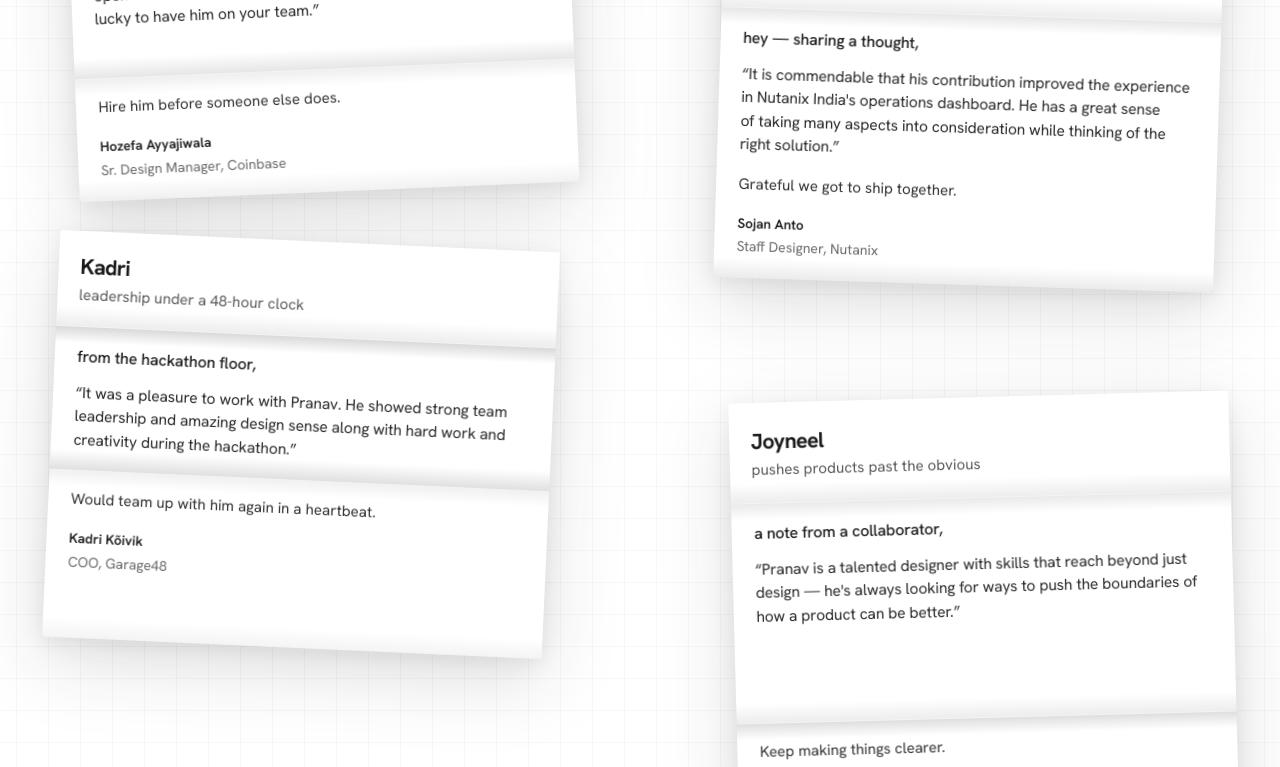
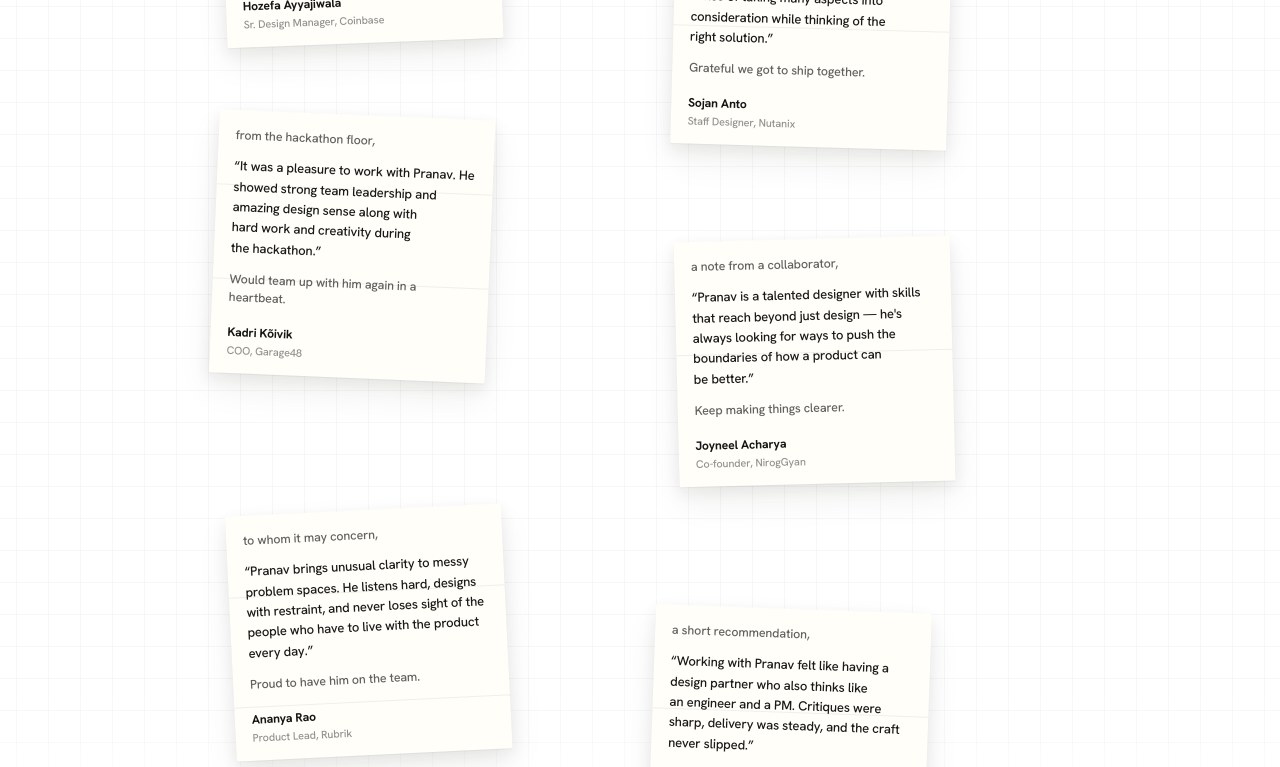
Before and after one commit to designernoob/cursorportfolio, a React (Vite) app: page / in a window 1280 px wide. Shown: the part 6440-7207 px from the top of the page. Built offline with nearby package versions, Linux system fonts and the light colour scheme; the HTML template or start-up script is replaced by a standard one.

Commit message:
Simplify testimonial letters to lettermonials-style sheets
Replace 3D fold panels with compact paper letters that size to
content, keep soft crease lines, and put name + designation at
the bottom.

Co-authored-by: pranavvmitan <designernoob@users.noreply.github.com>

```diff
--- a/src/components/Testimonials.tsx
+++ b/src/components/Testimonials.tsx
@@ -1,206 +1,26 @@
-import { useMemo, useState, type CSSProperties, type ReactNode } from "react";
-import { motion, useReducedMotion } from "framer-motion";
+import { useMemo, useState, type CSSProperties } from "react";
+import { AnimatePresence, motion, useReducedMotion } from "framer-motion";
 import { testimonials, type Testimonial } from "../content";
 import { Reveal } from "./Reveal";
 
 const EASE: [number, number, number, number] = [0.22, 1, 0.36, 1];
 
-type FoldSpec = {
-  /** Minimum panel height in px — irregular on purpose */
-  minH: number;
-  /** Crease shadow strength 0–1 */
-  shade: number;
-};
-
 type LetterLayout = {
   rotate: number;
   x: string;
   y: string;
-  /** Closed-face height */
-  face: number;
-  /** 1–2 body folds with uneven sizes (never equal thirds) */
-  folds: readonly FoldSpec[];
+  /** Soft crease positions as % of letter height — uneven per card */
+  creases: readonly number[];
 };
 
-/**
- * Each letter gets its own fold recipe — fewer creases, uneven spacing —
- * so nothing lines up like a stacked card system.
- */
 const LETTER_LAYOUT: readonly LetterLayout[] = [
-  {
-    rotate: -2.4,
-    x: "-2%",
-    y: "0rem",
-    face: 92,
-    folds: [
-      { minH: 196, shade: 0.11 },
-      { minH: 108, shade: 0.06 },
-    ],
-  },
-  {
-    rotate: 1.8,
-    x: "4%",
-    y: "3.5rem",
-    face: 108,
-    folds: [{ minH: 248, shade: 0.09 }],
-  },
-  {
-    rotate: 2.6,
-    x: "-6%",
-    y: "-1.25rem",
-    face: 86,
-    folds: [
-      { minH: 132, shade: 0.14 },
-      { minH: 168, shade: 0.05 },
-    ],
-  },
-  {
-    rotate: -1.5,
-    x: "7%",
-    y: "2rem",
-    face: 100,
-    folds: [
-      { minH: 220, shade: 0.08 },
-      { minH: 96, shade: 0.12 },
-    ],
-  },
-  {
-    rotate: -3.1,
-    x: "1%",
-    y: "0.5rem",
-    face: 114,
-    folds: [{ minH: 268, shade: 0.1 }],
-  },
-  {
-    rotate: 2.2,
-    x: "-3%",
-    y: "4rem",
-    face: 90,
-    folds: [
-      { minH: 154, shade: 0.07 },
-      { minH: 142, shade: 0.13 },
-    ],
-  },
+  { rotate: -2.2, x: "-2%", y: "0rem", creases: [38, 72] },
+  { rotate: 1.6, x: "5%", y: "3.25rem", creases: [55] },
+  { rotate: 2.4, x: "-5%", y: "-1rem", creases: [28, 64] },
+  { rotate: -1.4, x: "6%", y: "2.25rem", creases: [46] },
+  { rotate: -2.8, x: "1%", y: "0.75rem", creases: [33, 78] },
+  { rotate: 2.0, x: "-3%", y: "3.75rem", creases: [42, 68] },
 ];
-
-function FoldPanel({
-  children,
-  className = "",
-  delay = 0,
-  open,
-  reduce,
-  minH,
-  shade,
-}: {
-  children: ReactNode;
-  className?: string;
-  delay?: number;
-  open: boolean;
-  reduce: boolean | null;
-  minH: number;
-  shade: number;
-}) {
-  return (
-    <motion.div
-      className={`letter-fold letter-fold--panel ${className}`}
-      initial={false}
-      animate={
-        reduce
-          ? { rotateX: 0, opacity: 1 }
-          : open
-            ? { rotateX: 0, opacity: 1 }
-            : { rotateX: -88, opacity: 0.85 }
-      }
-      transition={{
-        duration: 0.7,
-        ease: EASE,
-        delay: reduce ? 0 : open ? delay : Math.max(0, 0.12 - delay),
-      }}
-      style={
-        {
-          transformOrigin: "top center",
-          transformStyle: "preserve-3d",
-          minHeight: minH,
-          "--crease": String(shade),
-        } as CSSProperties
-      }
-    >
-      <div className="letter-fold__shade letter-fold__shade--top" aria-hidden />
-      <div
-        className="letter-fold__shade letter-fold__shade--bottom"
-        aria-hidden
-      />
-      <div className="letter-fold__back" aria-hidden />
-      <div className="letter-panel">{children}</div>
-    </motion.div>
-  );
-}
-
-function LetterBody({
-  t,
-  open,
-  reduce,
-  folds,
-}: {
-  t: Testimonial;
-  open: boolean;
-  reduce: boolean | null;
-  folds: readonly FoldSpec[];
-}) {
-  const single = folds.length === 1;
-
-  if (single) {
-    const f = folds[0];
-    return (
-      <FoldPanel
-        open={open}
-        reduce={reduce}
-        delay={0.04}
-        minH={f.minH}
-        shade={f.shade}
-        className="letter-fold--last"
-      >
-        <p className="letter-panel__greeting">{t.greeting}</p>
-        <p className="letter-panel__quote">“{t.quote}”</p>
-        <div className="letter-panel--sign">
-          <p className="letter-panel__closing">{t.closing}</p>
-          <p className="letter-panel__from">{t.name}</p>
-          <p className="letter-panel__role">{t.title}</p>
-        </div>
-      </FoldPanel>
-    );
-  }
-
-  const [a, b] = folds;
-  return (
-    <>
-      <FoldPanel
-        open={open}
-        reduce={reduce}
-        delay={0.03}
-        minH={a.minH}
-        shade={a.shade}
-      >
-        <p className="letter-panel__greeting">{t.greeting}</p>
-        <p className="letter-panel__quote">“{t.quote}”</p>
-      </FoldPanel>
-      <FoldPanel
-        open={open}
-        reduce={reduce}
-        delay={0.1}
-        minH={b.minH}
-        shade={b.shade}
-        className="letter-fold--last"
-      >
-        <div className="letter-panel--sign letter-panel--sign-only">
-          <p className="letter-panel__closing">{t.closing}</p>
-          <p className="letter-panel__from">{t.name}</p>
-          <p className="letter-panel__role">{t.title}</p>
-        </div>
-      </FoldPanel>
-    </>
-  );
-}
 
 function Letter({
   t,
@@ -226,50 +46,61 @@ function Letter({
           "--letter-rot": `${layout.rotate}deg`,
           "--letter-x": layout.x,
           "--letter-y": layout.y,
-          "--face-h": `${layout.face}px`,
         } as CSSProperties
       }
     >
-      <div className="letter__scene">
-        <button
+      <motion.button
         type="button"
-          className="letter-fold letter-fold--face"
+        className="letter-paper"
         onClick={onToggle}
         aria-expanded={open}
         aria-label={`${open ? "Close" : "Open"} letter from ${t.name}`}
+        layout={!reduce}
+        transition={{ layout: { duration: 0.45, ease: EASE } }}
       >
-          <div
-            className="letter-fold__shade letter-fold__shade--bottom"
+        {/* Soft paper creases — decorative, uneven per letter */}
+        {layout.creases.map((pct) => (
+          <span
+            key={pct}
+            className="letter-paper__crease"
+            style={{ top: `${pct}%` }}
             aria-hidden
           />
-          <div className="letter-face">
-            <div className="letter-face__copy">
-              <p className="letter-face__name">{t.firstName}</p>
-              <p className="letter-face__preview">{t.preview}</p>
-            </div>
-          </div>
-        </button>
+        ))}
 
+        <AnimatePresence initial={false} mode="popLayout">
+          {open ? (
             <motion.div
-          className="letter-body"
-          initial={false}
-          animate={{
-            height: open || reduce ? "auto" : 0,
-            opacity: open || reduce ? 1 : 0,
-          }}
-          transition={{ duration: 0.7, ease: EASE }}
-          style={{ overflow: "hidden", perspective: 1200 }}
+              key="open"
+              className="letter-paper__inner"
+              initial={reduce ? false : { opacity: 0 }}
+              animate={{ opacity: 1 }}
+              exit={reduce ? undefined : { opacity: 0 }}
+              transition={{ duration: 0.28, ease: EASE }}
             >
-          <div className="letter-body__inner">
-            <LetterBody
-              t={t}
-              open={open}
-              reduce={reduce}
-              folds={layout.folds}
-            />
-          </div>
+              <p className="letter-paper__greeting">{t.greeting}</p>
+              <p className="letter-paper__quote">“{t.quote}”</p>
+              <p className="letter-paper__closing">{t.closing}</p>
+              <footer className="letter-paper__footer">
+                <p className="letter-paper__name">{t.name}</p>
+                <p className="letter-paper__role">{t.title}</p>
+              </footer>
             </motion.div>
-      </div>
+          ) : (
+            <motion.div
+              key="closed"
+              className="letter-paper__inner letter-paper__inner--closed"
+              initial={reduce ? false : { opacity: 0 }}
+              animate={{ opacity: 1 }}
+              exit={reduce ? undefined : { opacity: 0 }}
+              transition={{ duration: 0.22, ease: EASE }}
+            >
+              <p className="letter-paper__lead">{t.firstName}</p>
+              <p className="letter-paper__preview">{t.preview}</p>
+            </motion.div>
+          )}
+        </AnimatePresence>
+      </motion.button>
     </article>
   );
 }
--- a/src/index.css
+++ b/src/index.css
@@ -254,277 +254,214 @@ a {
 .letter-stack {
   display: grid;
   grid-template-columns: 1fr;
-  gap: 2rem 1.5rem;
-  max-width: 1180px;
+  gap: 2.25rem 1.25rem;
+  max-width: 52rem;
   margin-inline: auto;
   align-items: start;
-  perspective: 1400px;
+  justify-items: center;
 }
 
-@media (min-width: 900px) {
+@media (min-width: 768px) {
   .letter-stack {
     grid-template-columns: repeat(2, minmax(0, 1fr));
-    gap: 2.75rem 3.5rem;
-    padding-inline: 0.5rem;
+    gap: 2.75rem 2.5rem;
+    padding-inline: 0.25rem;
+  }
+
+  .letter-slot--1 {
+    justify-self: end;
   }
 
   .letter-slot--2 {
-    margin-top: 4.5rem;
+    justify-self: start;
+    margin-top: 3.25rem;
   }
 
   .letter-slot--3 {
-    margin-top: -1rem;
+    justify-self: end;
+    margin-top: -0.5rem;
   }
 
   .letter-slot--4 {
-    margin-top: 5.5rem;
+    justify-self: start;
+    margin-top: 4rem;
   }
 
   .letter-slot--5 {
-    margin-top: 0.75rem;
+    justify-self: end;
+    margin-top: 0.35rem;
   }
 
   .letter-slot--6 {
-    margin-top: 3.25rem;
-  }
-}
-
-@media (min-width: 1180px) {
-  .letter-stack {
-    gap: 3rem 4.5rem;
+    justify-self: start;
+    margin-top: 3.5rem;
   }
 }
 
 .letter {
   position: relative;
-  width: min(100%, 500px);
-  margin-inline: auto;
+  width: min(100%, 17.25rem);
   transform: translate(var(--letter-x, 0), var(--letter-y, 0))
     rotate(var(--letter-rot, 0deg));
-  transform-style: preserve-3d;
+  transition: transform 0.45s cubic-bezier(0.22, 1, 0.36, 1);
 }
 
-@media (max-width: 899px) {
+@media (max-width: 767px) {
   .letter {
     transform: none;
+    width: min(100%, 18.5rem);
   }
 }
 
-.letter__scene {
+.letter-paper {
   position: relative;
-  transform-style: preserve-3d;
-  filter: drop-shadow(0 18px 30px rgba(20, 20, 20, 0.12))
-    drop-shadow(0 2px 6px rgba(20, 20, 20, 0.06));
-  transition: filter 0.45s ease;
-}
-
-.letter.is-open .letter__scene {
-  filter: drop-shadow(0 22px 36px rgba(20, 20, 20, 0.14))
-    drop-shadow(0 4px 10px rgba(20, 20, 20, 0.07));
-}
-
-.letter-body {
-  transform-style: preserve-3d;
-  will-change: height;
-}
-
-.letter-body__inner {
-  transform-style: preserve-3d;
-}
-
-.letter-fold {
-  position: relative;
-  background: #fff;
-  transform-style: preserve-3d;
-  backface-visibility: hidden;
-  will-change: transform;
-}
-
-.letter-fold--face {
-  z-index: 4;
   display: block;
   width: 100%;
-  min-height: var(--face-h, 100px);
   margin: 0;
   padding: 0;
   border: 0;
-  border-radius: 2px 2px 0 0;
-  background: #fff;
+  appearance: none;
+  cursor: pointer;
   text-align: left;
-  cursor: pointer;
-  appearance: none;
   font: inherit;
   color: inherit;
+  background: #fffef9;
+  border-radius: 1px;
+  overflow: hidden;
+  box-shadow:
+    0 1px 1px rgba(32, 28, 22, 0.04),
+    0 6px 16px rgba(32, 28, 22, 0.07),
+    0 16px 36px rgba(32, 28, 22, 0.06);
+  transition: box-shadow 0.35s ease;
 }
 
-.letter.is-closed .letter-fold--face {
-  border-radius: 2px;
+.letter-paper:hover {
+  box-shadow:
+    0 1px 2px rgba(32, 28, 22, 0.05),
+    0 10px 24px rgba(32, 28, 22, 0.09),
+    0 22px 44px rgba(32, 28, 22, 0.07);
 }
 
-.letter-fold--face:focus-visible {
-  outline: 2px solid var(--ink);
-  outline-offset: 4px;
+.letter-paper:focus-visible {
+  outline: 2px solid color-mix(in srgb, var(--ink) 40%, transparent);
+  outline-offset: 5px;
 }
 
-.letter-fold--last {
-  border-radius: 0 0 2px 2px;
-}
-
-.letter-fold__back {
-  position: absolute;
-  inset: 0;
-  background:
-    linear-gradient(180deg, #f3f1ec 0%, #e8e4dc 100%);
-  transform: rotateX(180deg) translateZ(0.5px);
-  backface-visibility: hidden;
-  pointer-events: none;
-}
-
-.letter-fold__shade {
+/* Soft crease lines — lettermonials-style, not hard panel folds */
+.letter-paper__crease {
   position: absolute;
   left: 0;
   right: 0;
+  height: 0;
   pointer-events: none;
   z-index: 2;
+  border-top: 1px solid rgba(40, 36, 28, 0.065);
+  box-shadow:
+    0 -5px 8px -7px rgba(40, 36, 28, 0.14),
+    0 5px 8px -7px rgba(255, 255, 255, 0.85);
 }
 
-.letter-fold__shade--top {
-  top: 0;
-  height: 16px;
-  background: linear-gradient(
-    to bottom,
-    rgba(20, 20, 20, calc(var(--crease, 0.1) * 1.15)),
-    transparent
-  );
+.letter.is-closed .letter-paper__crease {
+  opacity: 0.35;
 }
 
-.letter-fold__shade--bottom {
-  bottom: 0;
-  height: 20px;
-  background: linear-gradient(
-    to top,
-    rgba(20, 20, 20, calc(var(--crease, 0.08) * 0.95)),
-    transparent
-  );
+.letter-paper__inner {
+  position: relative;
+  z-index: 1;
+  display: flex;
+  flex-direction: column;
+  gap: 0.75rem;
+  padding: 1.05rem 1.05rem 1rem;
 }
 
-.letter-face {
-  position: relative;
-  z-index: 1;
-  padding: 1.35rem 1.35rem 1.25rem;
+.letter-paper__inner--closed {
+  gap: 0.35rem;
+  padding: 1.1rem 1.05rem 1.15rem;
+  min-height: 5.5rem;
 }
 
-.letter-face__copy {
-  min-width: 0;
-  padding-top: 0.15rem;
+.letter-paper__lead {
+  margin: 0;
+  font-family: "Instrument Serif", ui-serif, Georgia, serif;
+  font-size: clamp(1.45rem, 3.8vw, 1.75rem);
+  font-weight: 400;
+  font-style: italic;
+  line-height: 1.05;
+  letter-spacing: -0.03em;
+  color: #151515;
 }
 
-.letter-face__name {
+.letter-paper__preview {
+  margin: 0;
   font-family: "Hanken Grotesk", system-ui, sans-serif;
-  font-size: 1.35rem;
-  font-weight: 650;
-  letter-spacing: -0.03em;
-  line-height: 1.1;
-  color: #1a1a1a;
+  font-size: 0.78rem;
+  font-weight: 500;
+  line-height: 1.35;
+  letter-spacing: -0.01em;
+  color: rgba(30, 30, 30, 0.52);
 }
 
-.letter-face__preview {
-  margin-top: 0.4rem;
+.letter-paper__greeting {
+  margin: 0;
   font-family: "Hanken Grotesk", system-ui, sans-serif;
-  font-size: 0.95rem;
-  line-height: 1.35;
-  color: #5a5a5a;
+  font-size: 0.78rem;
+  font-weight: 500;
+  line-height: 1.4;
+  letter-spacing: -0.01em;
+  color: rgba(30, 30, 30, 0.7);
 }
 
-
-.letter-fold--panel {
-  border-top: 1px solid rgba(20, 20, 20, 0.05);
-}
-
-.letter-panel {
-  position: relative;
-  z-index: 1;
-  box-sizing: border-box;
-  height: 100%;
-  padding: 1.15rem 1.4rem 1.2rem;
-  color: #222;
-}
-
-.letter-panel__greeting {
+.letter-paper__quote {
+  margin: 0;
   font-family: "Hanken Grotesk", system-ui, sans-serif;
-  font-size: 1rem;
+  font-size: 0.82rem;
   font-weight: 500;
-  letter-spacing: -0.01em;
+  line-height: 1.55;
+  letter-spacing: -0.015em;
   color: #1a1a1a;
-}
-
-.letter-panel__meta {
-  margin-top: 0.35rem;
-  font-family: "Hanken Grotesk", system-ui, sans-serif;
-  font-size: 0.78rem;
-  color: #7a7a7a;
-}
-
-.letter-panel__quote {
-  margin-top: 0.7rem;
-  font-family: "Hanken Grotesk", system-ui, sans-serif;
-  font-size: 0.98rem;
-  line-height: 1.5;
-  letter-spacing: -0.01em;
-  color: #2a2a2a;
   text-wrap: pretty;
 }
 
-.letter-panel--sign {
-  margin-top: 1.15rem;
-  padding-bottom: 0.15rem;
+.letter-paper__closing {
+  margin: 0;
+  font-family: "Hanken Grotesk", system-ui, sans-serif;
+  font-size: 0.78rem;
+  font-weight: 500;
+  line-height: 1.45;
+  letter-spacing: -0.01em;
+  color: rgba(30, 30, 30, 0.7);
 }
 
-.letter-panel--sign-only {
-  margin-top: 0;
+.letter-paper__footer {
+  display: flex;
+  flex-direction: column;
+  gap: 0.12rem;
+  margin-top: 0.2rem;
+  padding-top: 0.1rem;
 }
 
-.letter-panel__closing {
+.letter-paper__name {
+  margin: 0;
   font-family: "Hanken Grotesk", system-ui, sans-serif;
-  font-size: 0.95rem;
-  line-height: 1.4;
-  color: #333;
+  font-size: 0.76rem;
+  font-weight: 650;
+  letter-spacing: -0.01em;
+  color: #151515;
 }
 
-.letter-panel__from {
-  margin-top: 1.1rem;
+.letter-paper__role {
+  margin: 0;
   font-family: "Hanken Grotesk", system-ui, sans-serif;
-  font-size: 0.85rem;
-  font-weight: 600;
-  color: #1a1a1a;
-}
-
-.letter-panel__role {
-  margin-top: 0.25rem;
-  font-family: "Hanken Grotesk", system-ui, sans-serif;
-  font-size: 0.88rem;
-  line-height: 1.35;
-  color: #6a6a6a;
-}
-
-@media (max-width: 560px) {
-  .letter-face {
-    padding: 1.15rem 1.1rem 1.05rem;
-  }
-
-  .letter-face__name {
-    font-size: 1.2rem;
-  }
-
+  font-size: 0.68rem;
+  font-weight: 500;
+  line-height: 1.3;
+  letter-spacing: -0.01em;
+  color: rgba(30, 30, 30, 0.48);
 }
 
 @media (prefers-reduced-motion: reduce) {
   .letter {
     transform: none;
-  }
-
-  .letter-fold {
-    transform: none !important;
   }
 }
 
```
Lines whose indentation alone changed are shown as unchanged.
